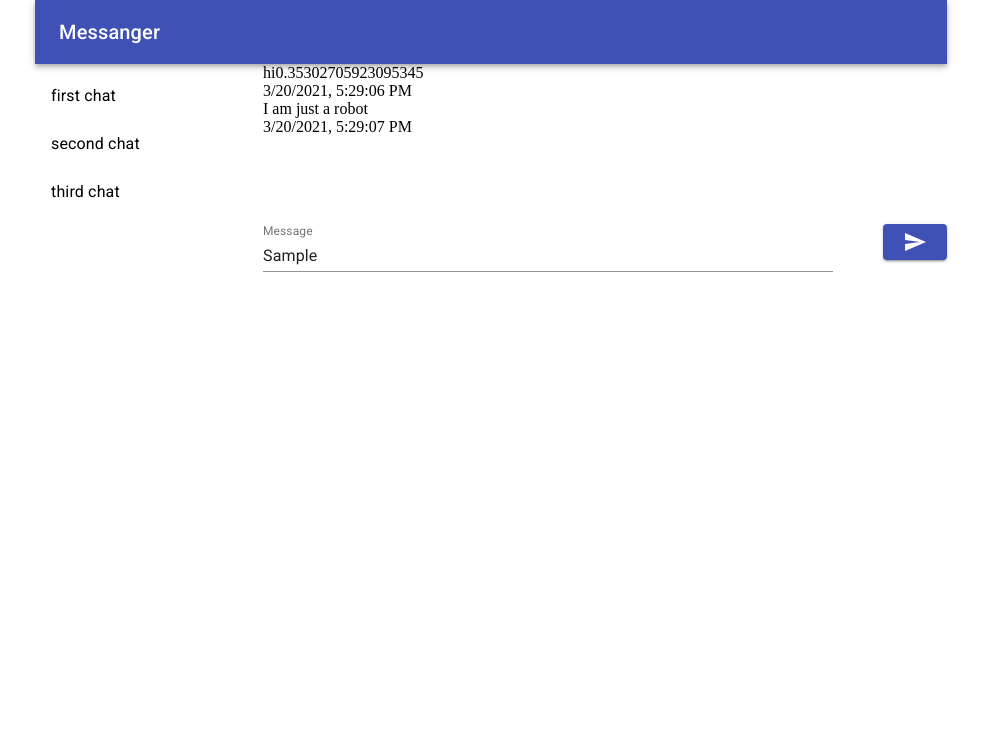
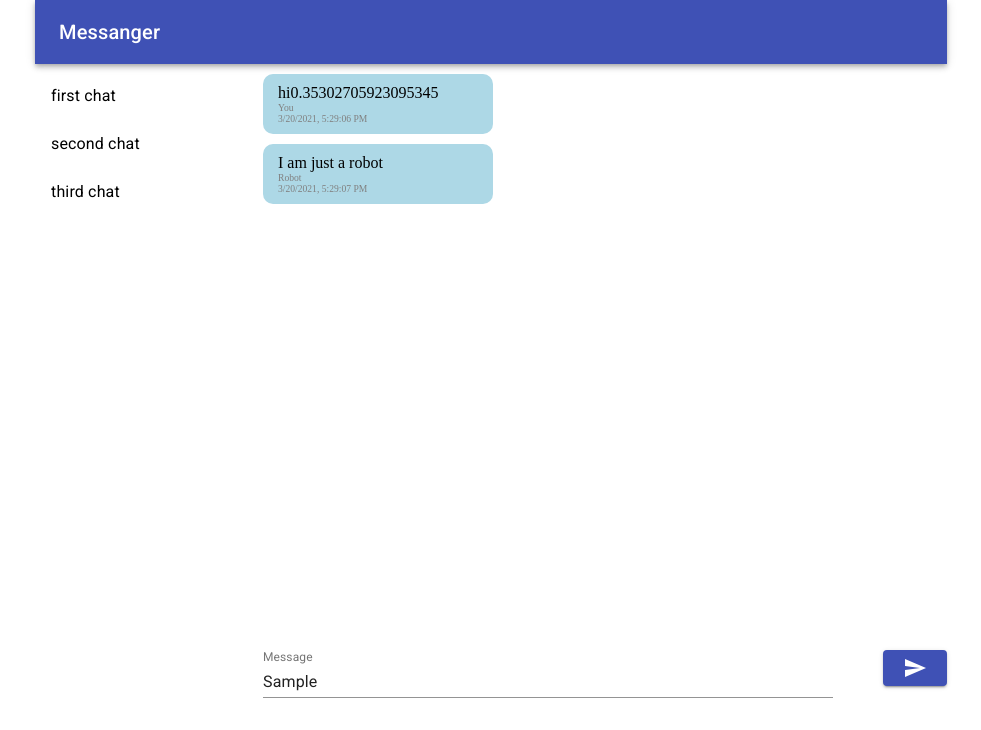
Before and after one commit to Askaell/ReactCourse, a React app: page / in a window 1280 px wide. Both pictures are taken after typing "Sample" into the empty fields and a click on the button "send". Shown: the top 730 px of the page, without its empty margins (149-1130 px from the left). Built offline with nearby package versions, Linux system fonts and the light colour scheme.

Commit message:
tasks 1,3,4 are done

```diff
--- /dev/null
+++ b/src/components/App/App.css
@@ -0,0 +1,3 @@
+#app {
+    height: 80vh;
+}
--- a/src/components/App/App.jsx
+++ b/src/components/App/App.jsx
@@ -1,4 +1,5 @@
 import { Layout } from '../Layout';
+import './App.css';
 
 const App = () => {
     return (
--- a/src/components/Layout/Layout.css
+++ b/src/components/Layout/Layout.css
@@ -1,3 +1,6 @@
 .container {
     height: 100%;
 }
+.grid_container {
+    height: 100%;
+}
--- a/src/components/Layout/Layout.jsx
+++ b/src/components/Layout/Layout.jsx
@@ -10,7 +10,7 @@ const Layout = () => {
     return (
         <Container className="container" maxWidth="md">
             <Header />
-            <Grid container spacing={0}>
+            <Grid className="grid_container" container spacing={0}>
                 <Grid item xs={3}>
                     <ChatList />
                 </Grid>
--- /dev/null
+++ b/src/components/Message/Message.css
@@ -0,0 +1,21 @@
+.message {
+    border-radius: 10px;
+    background-color: lightblue;
+    max-width: 200px;
+    margin: 10px 0;
+    padding: 10px 15px;
+}
+
+.message__text {
+    font-size: 1rem;
+}
+
+.message__author {
+    font-size: 0.6rem;
+    color: grey;
+}
+
+.message__time {
+    font-size: 0.6rem;
+    color: grey;
+}
--- a/src/components/Message/Message.jsx
+++ b/src/components/Message/Message.jsx
@@ -1,3 +1,5 @@
+import './Message.css';
+
 const Message = (props) => {
     return (
         <div className="message">
--- a/src/components/MessageField/MessageField.css
+++ b/src/components/MessageField/MessageField.css
@@ -1,5 +1,5 @@
 .messageField {
-    height: 100%;
+    height: 90%;
 }
 
 #sendButton {
--- a/src/components/MessageField/MessageField.jsx
+++ b/src/components/MessageField/MessageField.jsx
@@ -16,7 +16,7 @@ class MessageField extends Component {
             messages: [
                 ...this.state.messages,
                 {
-                    name: 'You',
+                    author: 'You',
                     text: 'hi' + Math.random(),
                     time: new Date().toLocaleString(),
                 },
@@ -42,7 +42,7 @@ class MessageField extends Component {
                     messages: [
                         ...this.state.messages,
                         {
-                            name: 'Robot',
+                            author: 'Robot',
                             text: 'I am just a robot',
                             time: new Date().toLocaleString(),
                         },
--- a/src/index.css
+++ b/src/index.css
@@ -1,3 +1,4 @@
 body {
     margin: 0 auto;
+    height: 100vh;
 }
```
